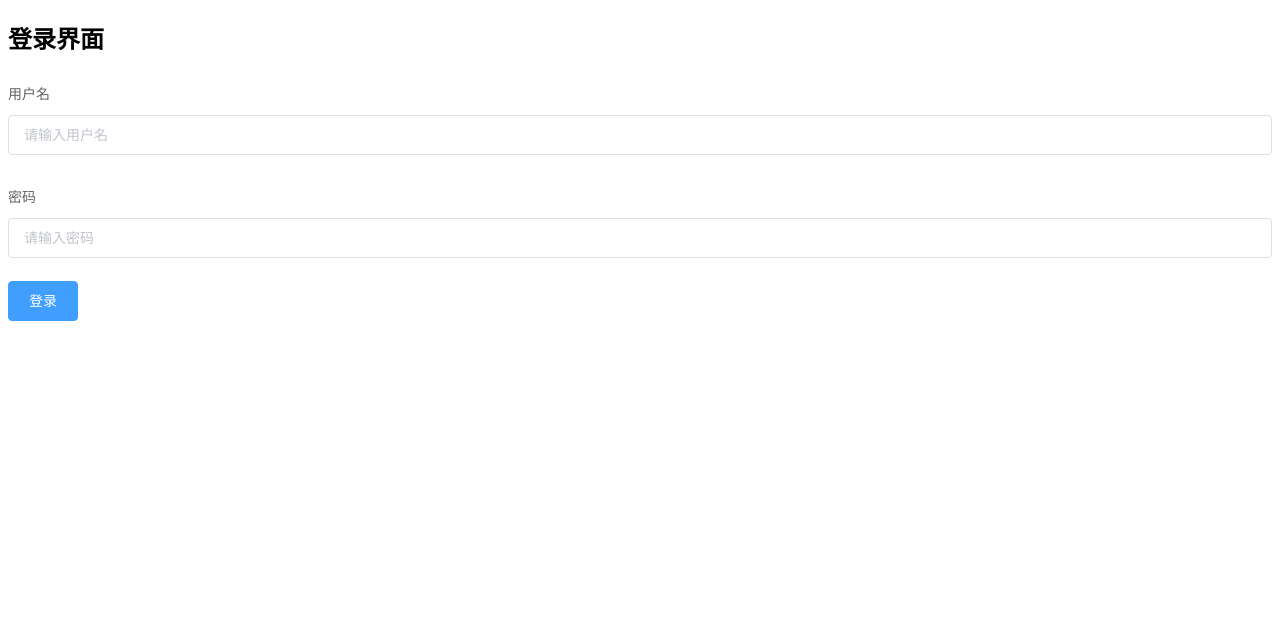
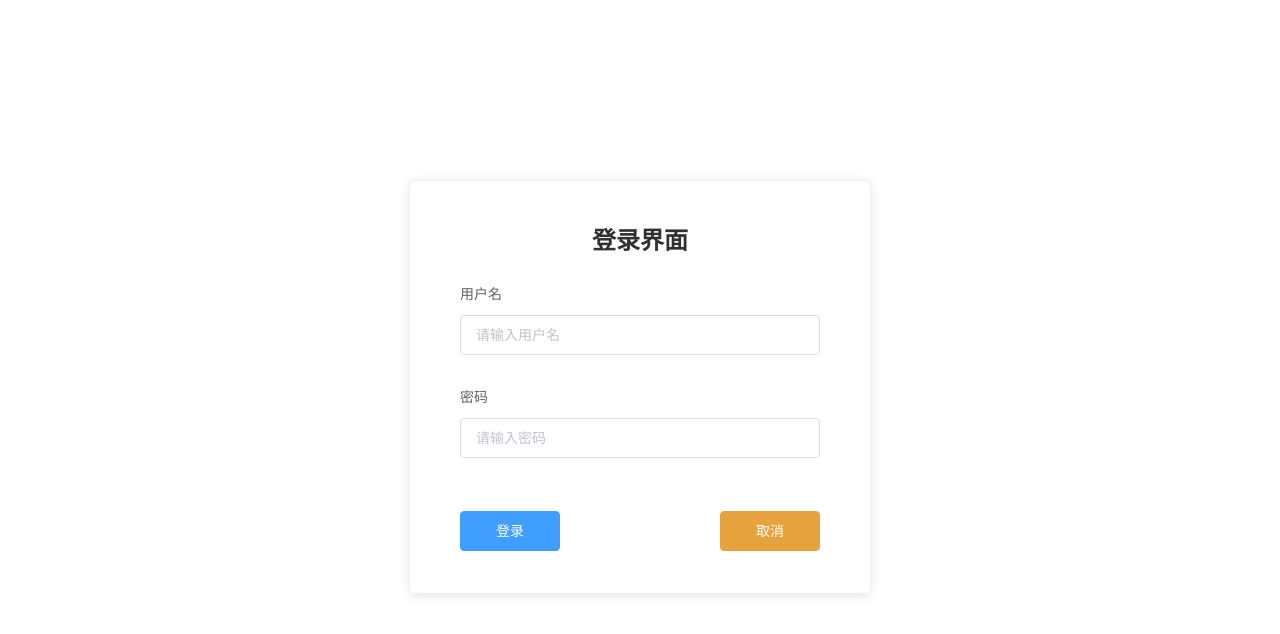
Before and after one commit to yihu0817/ygadmin, a Vue app: page /login in a window 1280 px wide. Shown: the top 634 px of the page. Built offline with nearby package versions, Linux system fonts and the light colour scheme.

Commit message:
登录布局

```diff
--- a/src/views/Login.vue
+++ b/src/views/Login.vue
@@ -1,44 +1,94 @@
 <template>
-  <div>
+  <div class="login">
+    <el-container>
+      <el-main>
+        <el-card class="box-card">
+          <el-row type="flex" justify="center">
+            <el-col :span="24">
               <h2>登录界面</h2>
+            </el-col>
+          </el-row>
           <el-form :model="loginForm">
             <el-form-item label="用户名">
-          <el-input v-model="loginForm.username" placeholder="请输入用户名"></el-input>
+              <el-input type="text" v-model="loginForm.username" placeholder="请输入用户名" clearable></el-input>
             </el-form-item>
             <el-form-item label="密码">
-          <el-input v-model="loginForm.password" placeholder="请输入密码"></el-input>
+              <el-input
+                type="password"
+                v-model="loginForm.password"
+                placeholder="请输入密码"
+                show-password
+              ></el-input>
             </el-form-item>
             <el-form-item>
-          <el-button type="primary" @click="onLogin">登录</el-button>
+              <el-row type="flex" justify="space-between">
+                <el-button type="primary" @click="on_Login">登录</el-button>
+                <el-button type="warning" @click="on_cancelLogin">取消</el-button>
+              </el-row>
             </el-form-item>
           </el-form>
+        </el-card>
+      </el-main>
+    </el-container>
   </div>
 </template>
 
 <script>
 export default {
-  data(){
-    return{
-      loginForm:{
-        username:'',
-        password:''
+  data() {
+    return {
+      loginForm: {
+        username: "",
+        password: ""
       }
-    }
+    };
   },
-  methods:{
+  methods: {
     /**
      * 登录
      *
      */
-    onLogin(){
+    onLogin() {
       const user = this.loginForm;
-      this.$store.dispatch('saveUser',user);
-      this.$router.replace({path:'/main'});
+      this.$store.dispatch("saveUser", user);
+      this.$router.replace({ path: "/main" });
+    },
+    /**
+     * 取消登录
+     */
+    on_cancelLogin() {
+      this.loginForm.username = null;
+      this.loginForm.password = null;
     }
   }
+};
+</script>
+<style scoped>
+.el-container {
+  display: flex;
+  flex-flow: column nowrap;
+  justify-content: center;
+  align-items: center;
+  /* background: red */
+  /* border: 1px solid red; */
 }
-</script>
+.el-main {
+  margin-top: 12%;
 
-<style>
-
+  /* border: 1px solid red; */
+}
+.el-card {
+  width: 400px;
+  /* height: 400px; */
+  padding: 0px 30px;
+}
+.el-row {
+  width: 100%;
+  text-align: center;
+  /* border: 1px solid red; */
+}
+.el-button {
+  margin-top: 30px;
+  width: 100px;
+}
 </style>
```
Lines whose indentation alone changed are shown as unchanged.
